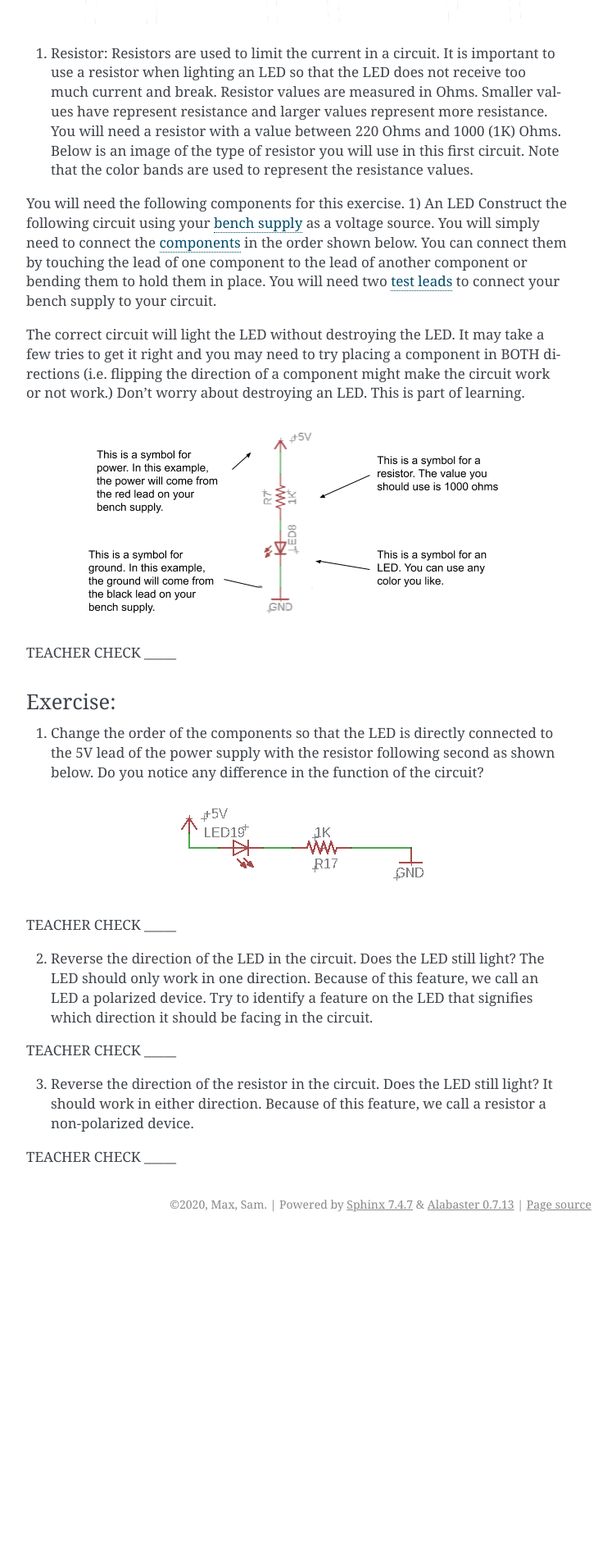
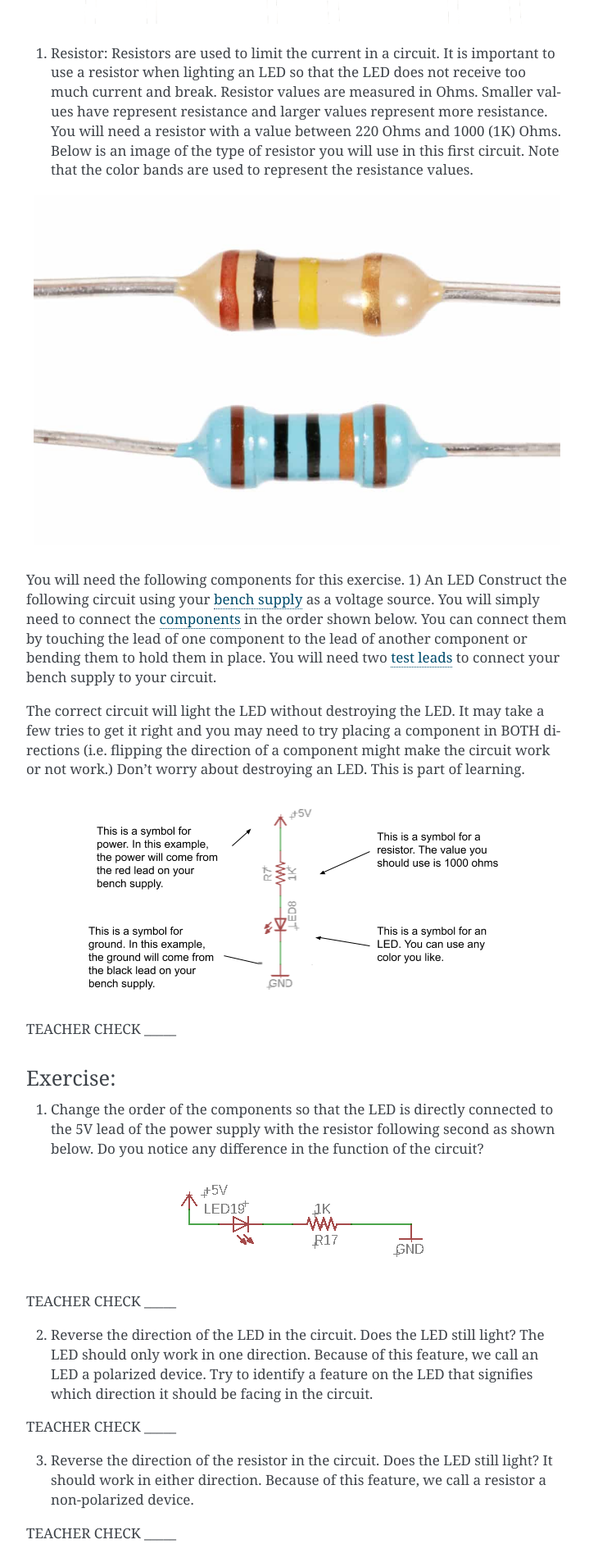
Before and after one commit to maxtkc/mvths-wiki, a Sphinx documentation site: the page built from docs/001-simple-circuit.rst, in a window 1280 px wide. Shown: the part 1166-3077 px from the top of the page at 82% size, without its empty margins (388-1140 px from the left). Built offline with Sphinx 7.4.7, drawn with Linux system fonts in a browser that asks for light colours; pages that are not in the unit, such as notebooks, are missing from menus; before the commit the page ends 2674 px from its top, so only the background shows below that.

Commit message:
Update 001-simple-circuit.rst

```diff
--- a/docs/001-simple-circuit.rst
+++ b/docs/001-simple-circuit.rst
@@ -17,6 +17,8 @@ Using the following components light an LED.
 .. figure:: images/LED5MM.png
 
 #. Resistor: Resistors are used to limit the current in a circuit. It is important to use a resistor when lighting an LED so that the LED does not receive too much current and break. Resistor values are measured in Ohms. Smaller values have represent resistance and larger values represent more resistance. You will need a resistor with a value between 220 Ohms and 1000 (1K) Ohms. Below is an image of the type of resistor you will use in this first circuit. Note that the color bands are used to represent the resistance values.
+
+.. figure:: images/resistor-band-code.jpg
 
 You will need the following components for this exercise.
 1) An LED
```
